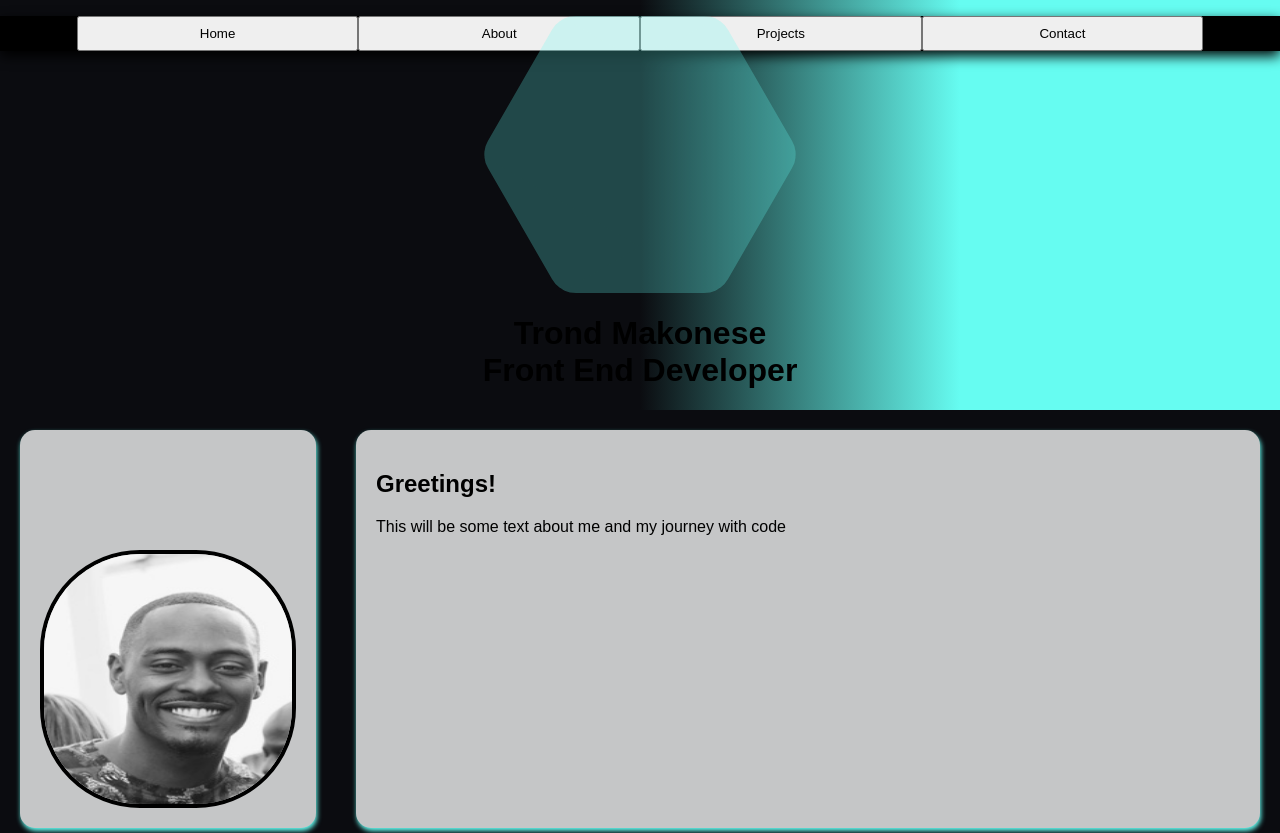
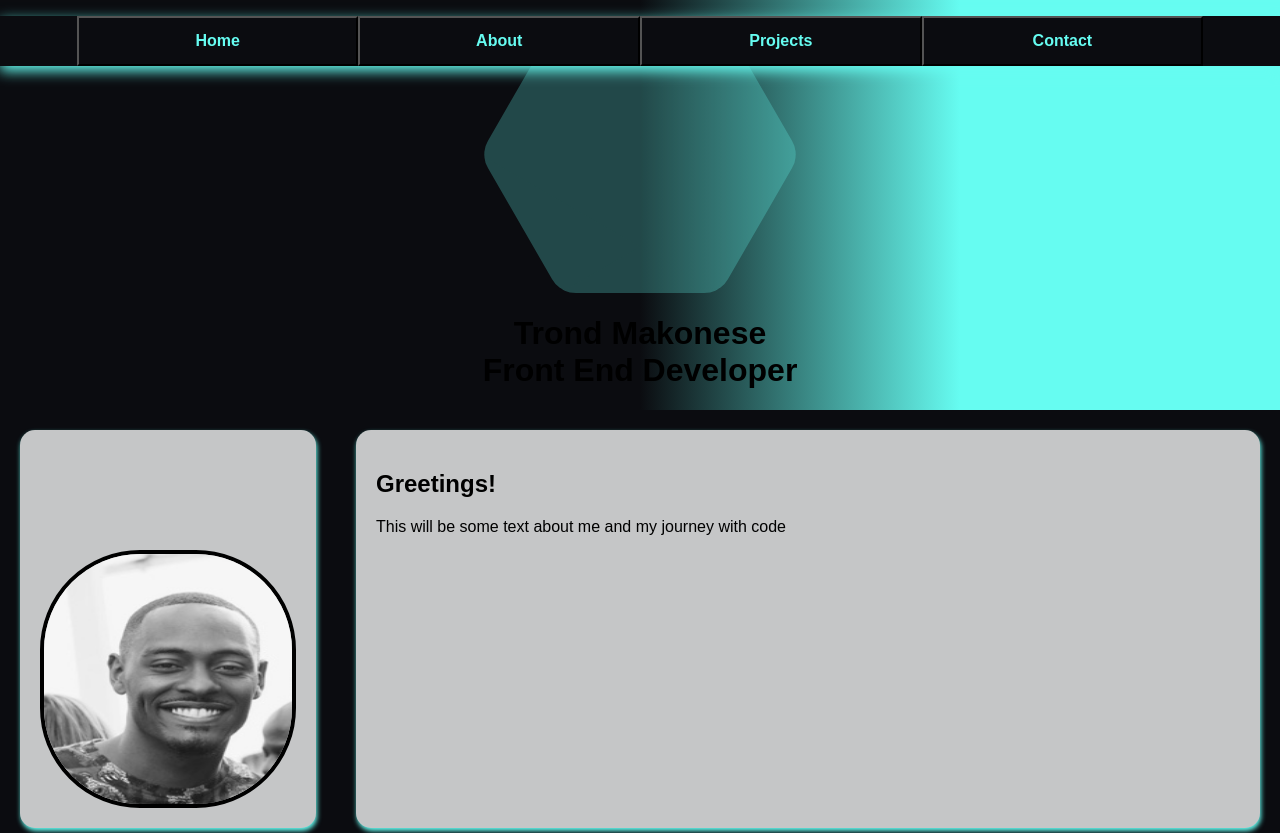
Before and after one commit to Trond240/Trond-s-Portfolio-Site, a React (Create React App) app: page / in a window 1280 px wide. Shown: the top 833 px of the page. Built offline with nearby package versions, Linux system fonts and the light colour scheme.

Commit message:
Minor updates and change.

```diff
--- a/src/navBar/navBar.css
+++ b/src/navBar/navBar.css
@@ -1,15 +1,20 @@
 .navBarButtons {
-    background-color: black;
-    box-shadow: 0 5px 13px 0 #000;
+    background-color: #0B0C10;
+    box-shadow: 0 5px 13px 0 #66FCF1;
     display: flex;
-    height: 35px;
+    height: 50px;
     justify-content: center;
     position: fixed;
     width: 100%;
-    /* z-index: 3; */
+    z-index: 3;
 }
 
 .navBar-buttons {
+    color: #66FCF1;
+    font-size: 1em;
+    background-color: #0B0C10;
+    font-weight: bolder;
+    cursor: pointer;
     width: 22%;
     height: 100%;
 }
```
